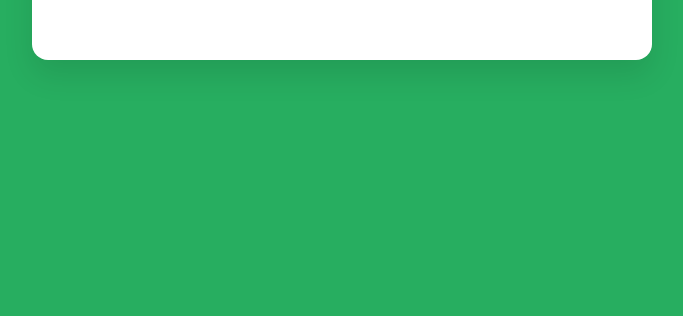
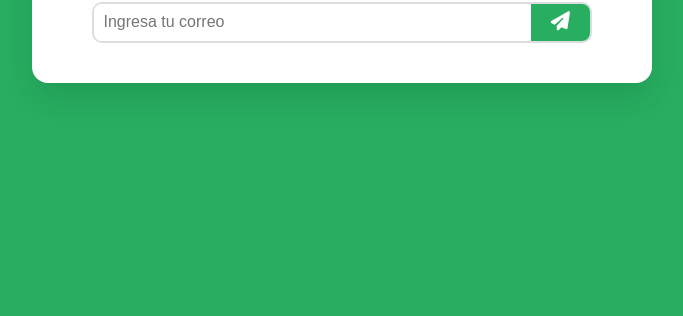
Before and after one commit to Leibril2007/todo_list, a plain HTML site: page index.html in a window 1280 px wide. Shown: the part 484-800 px from the top of the page, without its empty margins (298-981 px from the left). Drawn offline with Linux system fonts and the light colour scheme.

Commit message:
mejora inicio

```diff
--- a/index.html
+++ b/index.html
@@ -57,6 +57,41 @@
       margin-top: 10px;
     }
 
+    /* Contenedor del input y botón */
+    .input-container {
+      display: flex;
+      margin-top: 25px;
+      border: 2px solid #dcdde1;
+      border-radius: 10px;
+      overflow: hidden; /* redondea el conjunto */
+    }
+
+    .input-container input {
+      flex: 1;
+      padding: 9.5px;
+      border: none;
+      font-size: 1em;
+      outline: none;
+    }
+
+    .input-container input:focus {
+      box-shadow: inset 0 0 4px rgba(39,174,96,0.3);
+    }
+
+    .input-container button {
+      background-color: #27ae60;
+      color: white;
+      border: none;
+      padding: 0 20px;
+      cursor: pointer;
+      transition: 0.3s;
+      font-size: 1.2em;
+    }
+
+    .input-container button:hover {
+      background-color: #219150;
+    }
+
     @keyframes pulse {
       0%, 100% { transform: scale(1); }
       50% { transform: scale(1.1); }
@@ -88,7 +123,25 @@
       <i class="fas fa-list-check"></i>
     </div>
     <h1>Todo List</h1>
-    <p>¡Estamos trabajando en ello!</p>
+    <p>¡Organiza tu lista de tareas!</p>
+
+    <div class="input-container">
+      <input id="correo" type="email" placeholder="Ingresa tu correo">
+      <button id="btnEnviar" type="button"><i class="fas fa-paper-plane"></i></button>
+    </div>
+
   </div>
+
+  <script>
+    const boton = document.getElementById("btnEnviar");
+    boton.addEventListener("click", () => {
+      const correo = document.getElementById("correo").value;
+      if(correo.trim() === ""){
+        alert("Por favor ingresa un correo antes de enviar");
+      } else {
+        alert("Enviado: " + correo);
+      }
+    });
+  </script>
 </body>
 </html>
```
